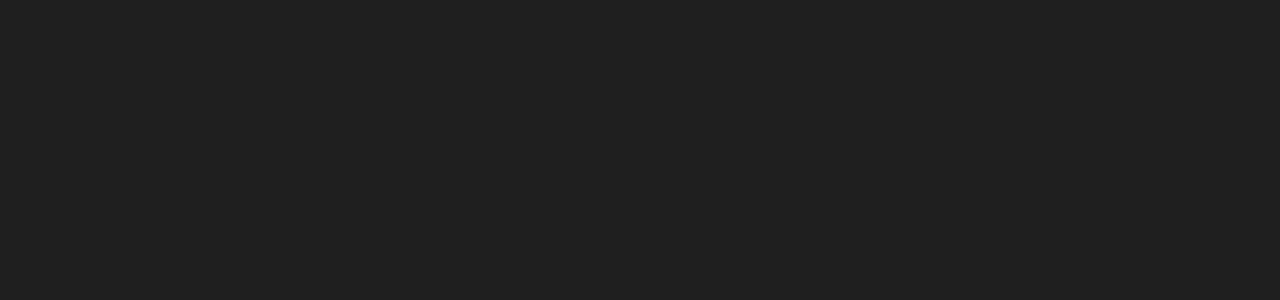
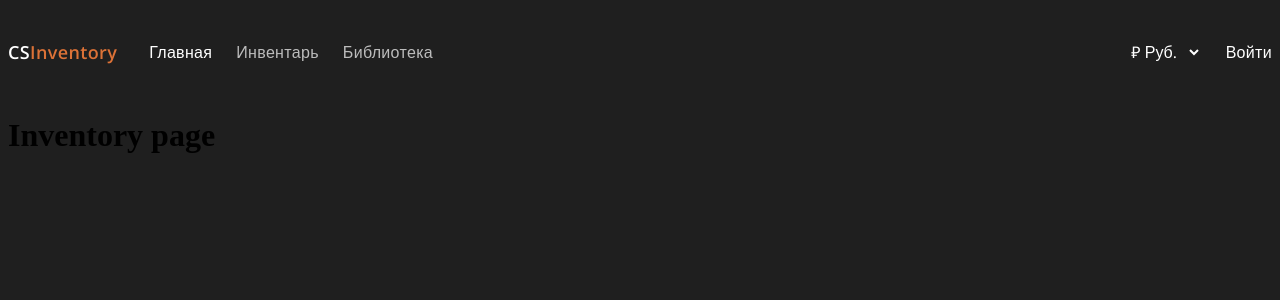
Before and after one commit to SeenceX/cs-inventory, a Vue app: page /inventory in a window 1280 px wide. Before the commit this address had no page. Shown: the top 300 px of the page. Built offline with nearby package versions, Linux system fonts and the light colour scheme.

Commit message:
refactor pages

```diff
--- a/src/App.vue
+++ b/src/App.vue
@@ -1,13 +1,17 @@
 <template>
+    <navbar-menu></navbar-menu>
     <router-view></router-view>
 </template>
 
 <script>
 //import HelloWorld from './components/HelloWorld.vue' -- import example
 
+import NavbarMenu from "@/components/NavbarMenu.vue";
+
 export default {
   name: "App",
   components: {
+      NavbarMenu
   },
 };
 </script>
--- /dev/null
+++ b/src/components/HomePage.vue
@@ -0,0 +1,18 @@
+<template>
+    <h1>HomePage</h1>
+</template>
+
+<script>
+
+export default {
+    //components: {},
+    name: 'HomePage',
+    data() {
+        return {}
+    },
+}
+</script>
+
+<style scoped>
+
+</style>
--- /dev/null
+++ b/src/components/InventoryPage.vue
@@ -0,0 +1,13 @@
+<template>
+  <h1>Inventory page</h1>
+</template>
+
+<script>
+export default {
+    name: "InventoryPage"
+}
+</script>
+
+<style scoped>
+
+</style>
--- a/src/components/LoginPage.vue
+++ /dev/null
@@ -1,24 +0,0 @@
-<template>
-    <navbar-menu></navbar-menu>
-    <h1>Login page</h1>
-    <form>
-        <input type="text"><input type="text"><input type="text">
-    </form>
-</template>
-
-<script>
-import NavbarMenu from "@/components/NavbarMenu.vue";
-
-export default {
-    //components: {},
-    name: 'LoginPage',
-    components: {NavbarMenu},
-    data() {
-        return {}
-    },
-}
-</script>
-
-<style scoped>
-
-</style>
--- a/src/components/NavbarMenu.vue
+++ b/src/components/NavbarMenu.vue
@@ -5,9 +5,9 @@
               <div class="nav-items">
                   <a href="#" class="brand">CS<i>Inventory</i></a>
                   <ul class="nav-ul">
-                      <li class="nav-li"><a href="#" class="nav-link active">Главная</a></li>
-                      <li class="nav-li"><a href="#" class="nav-link">Инвентарь</a></li>
-                      <li class="nav-li"><a href="#" class="nav-link">Библиотека</a></li>
+                      <li class="nav-li"><router-link to="/" class="nav-link active">Главная</router-link></li>
+                      <li class="nav-li"><router-link to="/inventory" class="nav-link">Инвентарь</router-link></li>
+                      <li class="nav-li"><router-link to="#" class="nav-link">Библиотека</router-link></li>
                   </ul>
               </div>
               <div class="nav-controllers">
--- /dev/null
+++ b/src/components/PageNotFound.vue
@@ -0,0 +1,13 @@
+<template>
+  <h1>PAGE NOT FOUND 404</h1>
+</template>
+
+<script>
+export default {
+    name: "PageNotFound"
+}
+</script>
+
+<style scoped>
+
+</style>
```
Also changed, not shown: src/router.js (+6 -4 lines).
